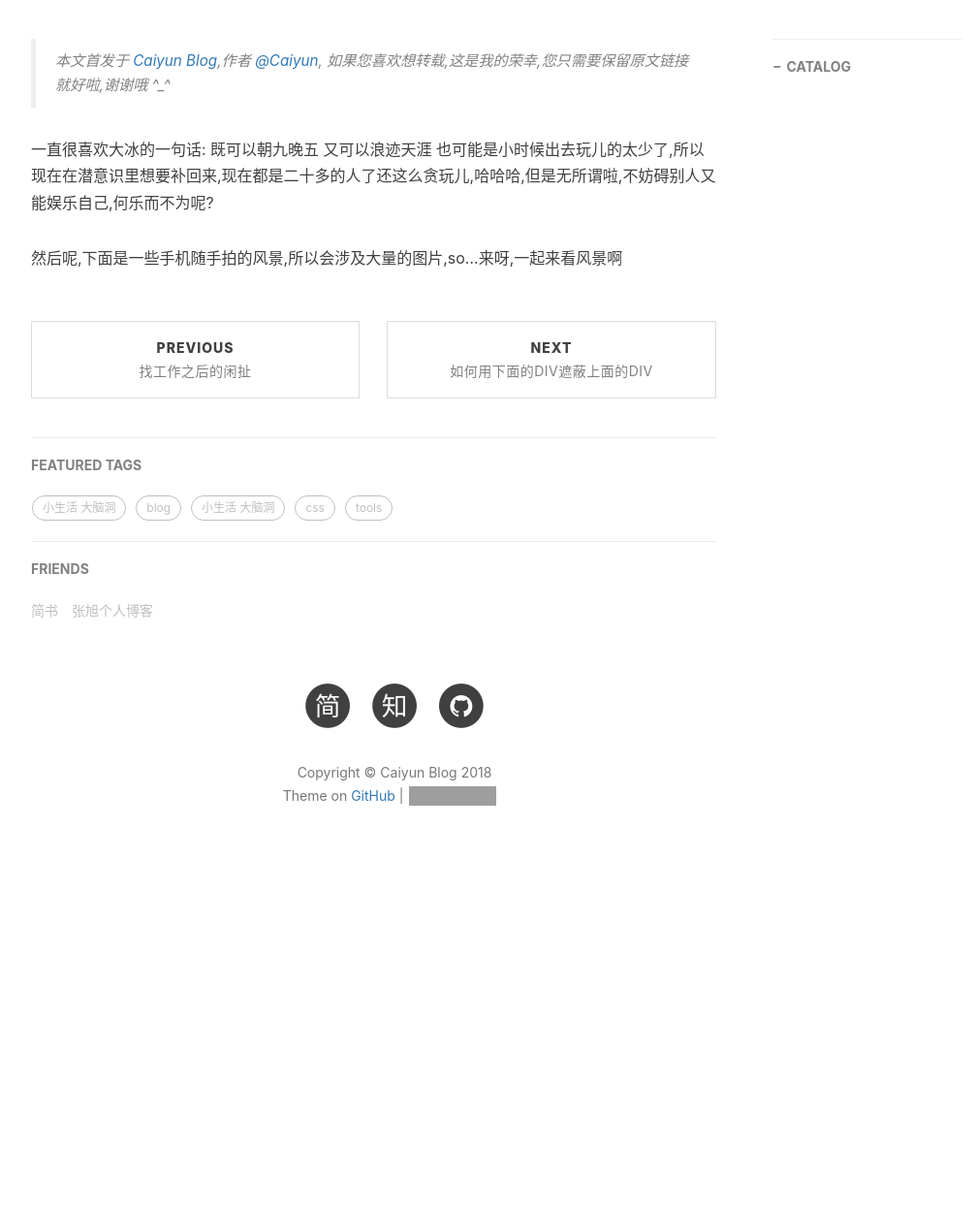
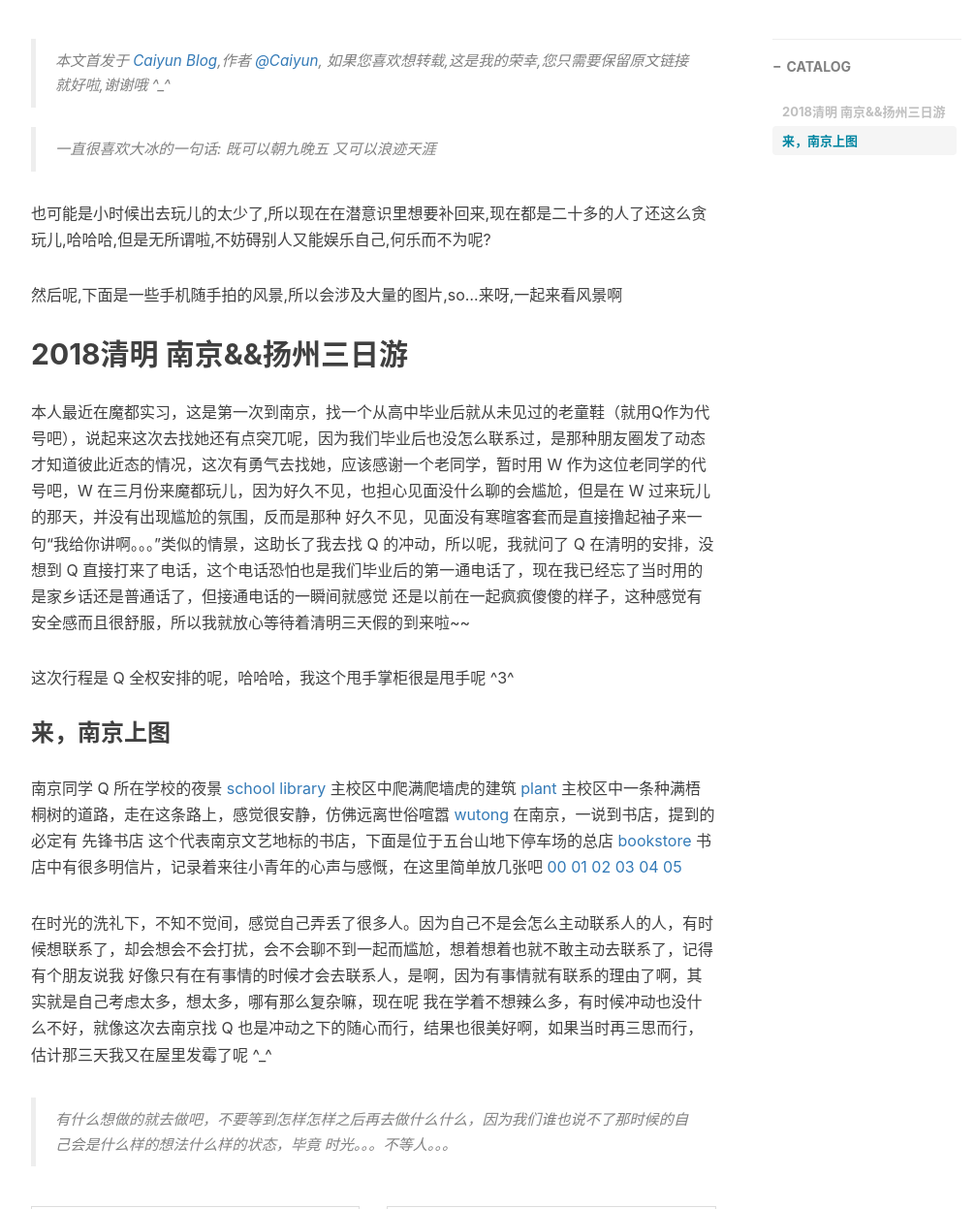
Before and after one commit to Agcaiyun/Agcaiyun.github.io, a Jekyll site: the page built from _posts/2017-11-13--qiongPlaye.md, in a window 1280 px wide and 1400 px high, scrolled down 370 px. Shown: the part 153-1400 px from the top of the window at 97% size, without its empty margins (233-1239 px from the left). Built offline with Jekyll 4.4.1, drawn with Linux system fonts in a browser that asks for light colours; nearby versions of some CDN libraries; comment, search, counter and statistics services are not loaded; before the commit the page ends 1448 px from its top, so only the background shows below that; grey boxes are pictures that could not be loaded.

Commit message:
update qiongPlay.md

```diff
--- a/_posts/2017-11-13--qiongPlaye.md
+++ b/_posts/2017-11-13--qiongPlaye.md
@@ -11,6 +11,40 @@ tags:
 ---
 > 本文首发于 [Caiyun Blog](http://agcaiyun.cn/ ),作者 [@Caiyun](https://github.com/Agcaiyun),  如果您喜欢想转载,这是我的荣幸,您只需要保留原文链接就好啦,谢谢哦 ^_^
 
-一直很喜欢大冰的一句话: 既可以朝九晚五 又可以浪迹天涯 也可能是小时候出去玩儿的太少了,所以现在在潜意识里想要补回来,现在都是二十多的人了还这么贪玩儿,哈哈哈,但是无所谓啦,不妨碍别人又能娱乐自己,何乐而不为呢?
+> 一直很喜欢大冰的一句话: 既可以朝九晚五 又可以浪迹天涯
+
+也可能是小时候出去玩儿的太少了,所以现在在潜意识里想要补回来,现在都是二十多的人了还这么贪玩儿,哈哈哈,但是无所谓啦,不妨碍别人又能娱乐自己,何乐而不为呢?
 
 然后呢,下面是一些手机随手拍的风景,所以会涉及大量的图片,so...来呀,一起来看风景啊
+
+## 2018清明 南京&&扬州三日游
+本人最近在魔都实习，这是第一次到南京，找一个从高中毕业后就从未见过的老童鞋（就用Q作为代号吧），说起来这次去找她还有点突兀呢，因为我们毕业后也没怎么联系过，是那种朋友圈发了动态才知道彼此近态的情况，这次有勇气去找她，应该感谢一个老同学，暂时用 W 作为这位老同学的代号吧，W 在三月份来魔都玩儿，因为好久不见，也担心见面没什么聊的会尴尬，但是在 W 过来玩儿的那天，并没有出现尴尬的氛围，反而是那种 好久不见，见面没有寒暄客套而是直接撸起袖子来一句“我给你讲啊。。。”类似的情景，这助长了我去找 Q 的冲动，所以呢，我就问了 Q 在清明的安排，没想到 Q 直接打来了电话，这个电话恐怕也是我们毕业后的第一通电话了，现在我已经忘了当时用的是家乡话还是普通话了，但接通电话的一瞬间就感觉 还是以前在一起疯疯傻傻的样子，这种感觉有安全感而且很舒服，所以我就放心等待着清明三天假的到来啦~~
+
+这次行程是 Q 全权安排的呢，哈哈哈，我这个甩手掌柜很是甩手呢 ^3^
+
+### 来，南京上图
+南京同学 Q 所在学校的夜景
+[school]()
+[library]()
+主校区中爬满爬墙虎的建筑
+[plant]()
+主校区中一条种满梧桐树的道路，走在这条路上，感觉很安静，仿佛远离世俗喧嚣
+[wutong]()
+在南京，一说到书店，提到的必定有 先锋书店 这个代表南京文艺地标的书店，下面是位于五台山地下停车场的总店
+[bookstore]()
+书店中有很多明信片，记录着来往小青年的心声与感慨，在这里简单放几张吧
+[00]()
+[01]()
+[02]()
+[03]()
+[04]()
+[05]()
+
+
+
+
+
+
+在时光的洗礼下，不知不觉间，感觉自己弄丢了很多人。因为自己不是会怎么主动联系人的人，有时候想联系了，却会想会不会打扰，会不会聊不到一起而尴尬，想着想着也就不敢主动去联系了，记得有个朋友说我 好像只有在有事情的时候才会去联系人，是啊，因为有事情就有联系的理由了啊，其实就是自己考虑太多，想太多，哪有那么复杂嘛，现在呢 我在学着不想辣么多，有时候冲动也没什么不好，就像这次去南京找 Q 也是冲动之下的随心而行，结果也很美好啊，如果当时再三思而行，估计那三天我又在屋里发霉了呢 ^_^
+
+> 有什么想做的就去做吧，不要等到怎样怎样之后再去做什么什么，因为我们谁也说不了那时候的自己会是什么样的想法什么样的状态，毕竟 时光。。。不等人。。。
```
Also changed, not shown: img/qiongYou-img/00.jpg (added), img/qiongYou-img/01.jpg (added), img/qiongYou-img/02.jpg (added), img/qiongYou-img/03.jpg (added), img/qiongYou-img/04.jpg (added), img/qiongYou-img/05.jpg (added), img/qiongYou-img/library.jpg (added), 4 other files.
